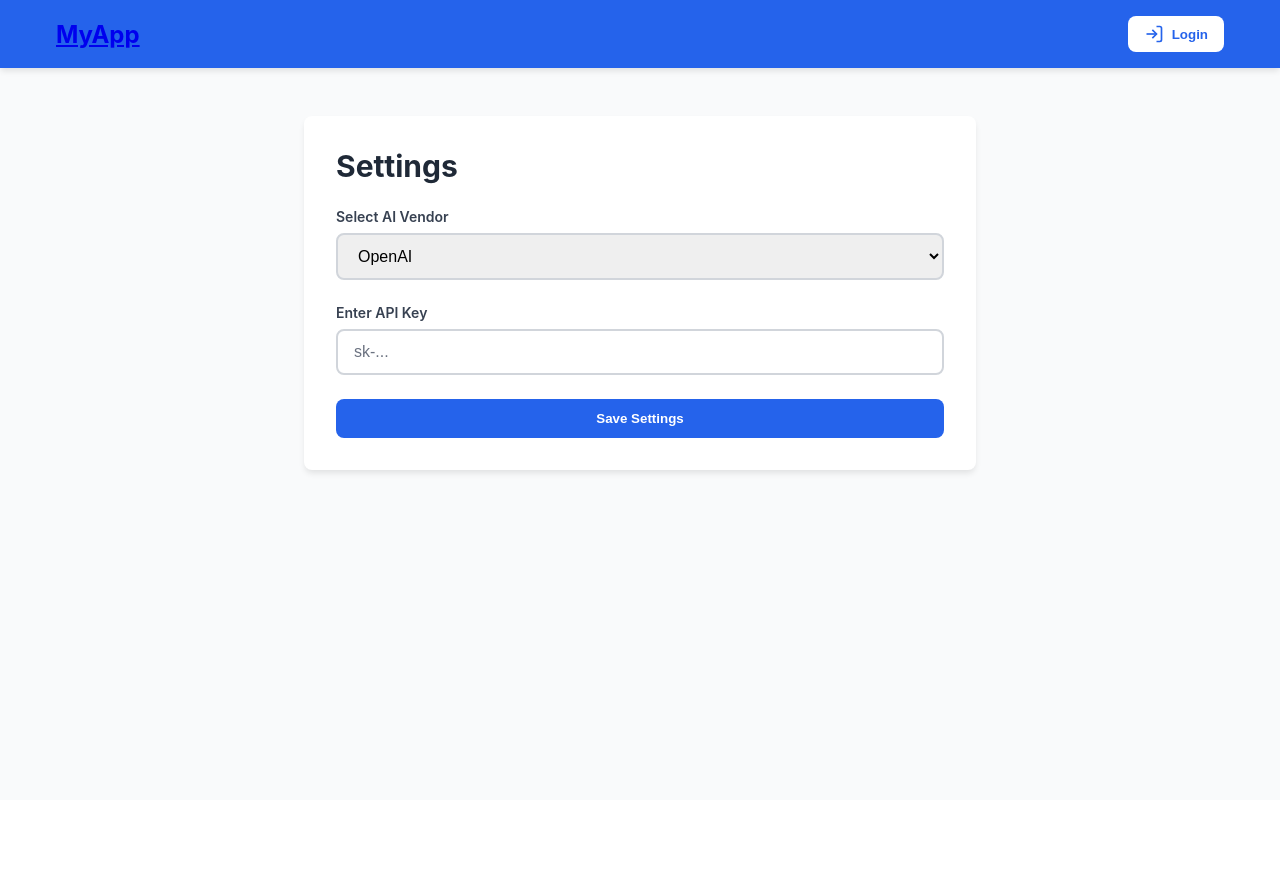
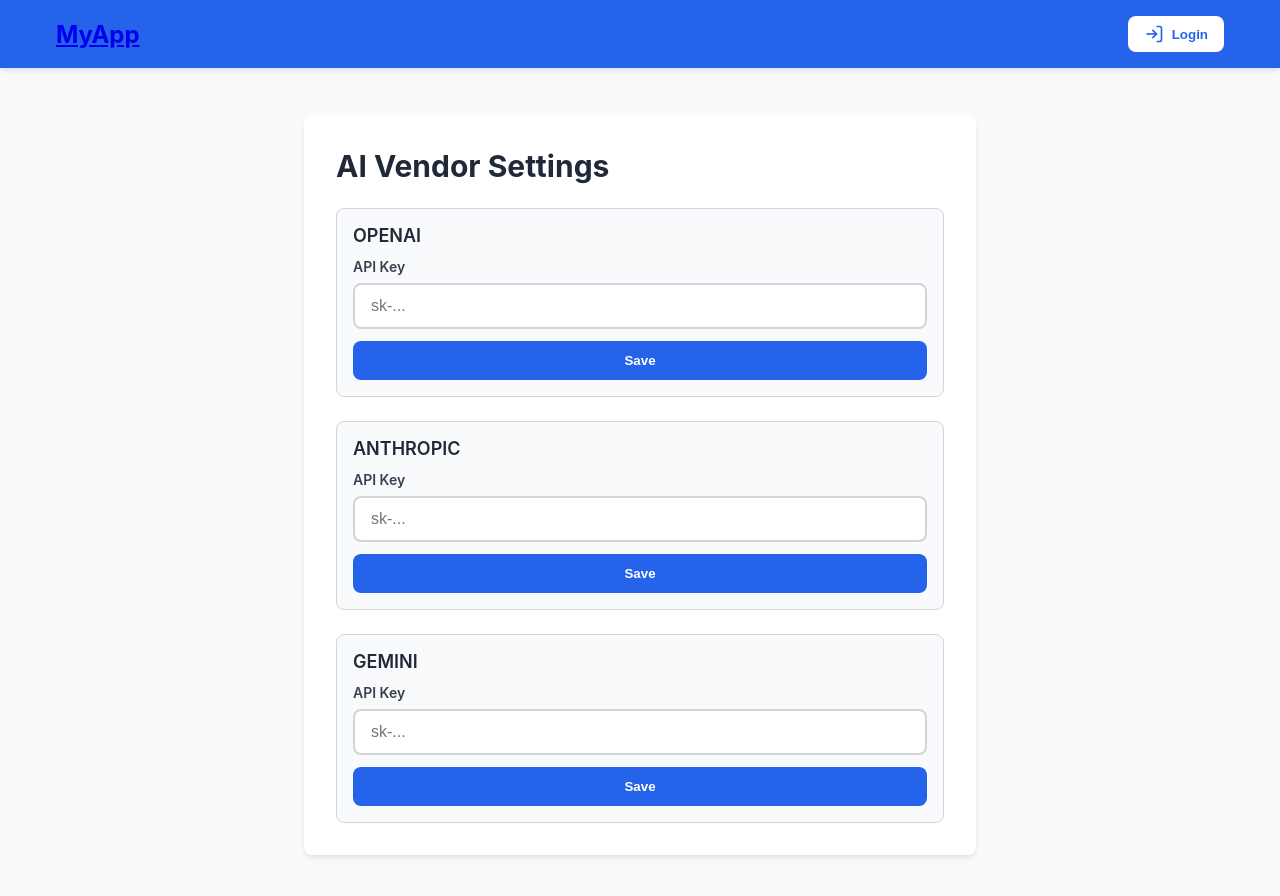
Before and after one commit to GenFlowly/genai-proxy-service, a React (Create React App) app in the folder genai-react-app/: page /settings in a window 1280 px wide. Shown: the top 896 px of the page. Before the commit the page ends 800 px from the top, so only its background shows below. Built offline with nearby package versions, Linux system fonts and the light colour scheme; the HTML template or start-up script is replaced by a standard one.

Commit message:
Added store API key functionality

```diff
--- a/genai-react-app/src/config/endpoints.ts
+++ b/genai-react-app/src/config/endpoints.ts
@@ -6,6 +6,6 @@ const API_PREFIX = '/api/v1';
 export const endpoints = {
     onboardCustomer: `${BASE}${API_PREFIX}/onboard`,
     getCustomerProfile: `${BASE}${API_PREFIX}/customer/profile`,
-    updateSettings: `${BASE}${API_PREFIX}/settings`,
+    storeCustomerVendorApiKey: `${BASE}${API_PREFIX}/store-api-key`,
     generateText: `${BASE}${API_PREFIX}/generate-text`,
 };
--- a/genai-react-app/src/pages/LandingPage.tsx
+++ b/genai-react-app/src/pages/LandingPage.tsx
@@ -70,9 +70,7 @@ export default function LandingPage(): React.ReactElement {
             <div className={styles.content}>
                 <TextField markdown={markdown} onMarkdownChange={setMarkdown} />
 
-                {/* Vendor Selection */}
                 <div className={styles.vendorSection}>
-                    <label>Select Vendors:</label>
                     <div className={styles.vendorList}>
                         {allVendors.map(vendor => (
                             <button
@@ -87,19 +85,8 @@ export default function LandingPage(): React.ReactElement {
                             </button>
                         ))}
                     </div>
-
-                    {selectedVendors.length > 0 && (
-                        <div className={styles.selectedVendors}>
-                            {selectedVendors.map(v => (
-                                <span key={v} className={styles.vendorTag}>
-                  {v}
-                </span>
-                            ))}
-                        </div>
-                    )}
                 </div>
 
-                {/* Submit */}
                 <button
                     onClick={handleGenerateText}
                     className={styles.submitButton}
@@ -108,7 +95,6 @@ export default function LandingPage(): React.ReactElement {
                     {isLoading ? 'Generating...' : 'Send to API'}
                 </button>
 
-                {/* Response Section */}
                 {responses.length > 0 && (
                     <div className={styles.responseBox}>
 
--- a/genai-react-app/src/pages/SettingsPage.module.scss
+++ b/genai-react-app/src/pages/SettingsPage.module.scss
@@ -33,6 +33,20 @@
   gap: $spacing-xl;
 }
 
+.vendorSection {
+  border: 1px solid $border-color;
+  border-radius: $radius-md;
+  padding: $spacing-lg;
+  background-color: $background-gray;
+}
+
+.vendorName {
+  font-size: 1.125rem;
+  font-weight: 600;
+  color: $text-primary;
+  margin-bottom: $spacing-md;
+}
+
 .formGroup {
   display: flex;
   flex-direction: column;
@@ -46,7 +60,6 @@
   margin-bottom: $spacing-sm;
 }
 
-.formSelect,
 .formInput {
   width: 100%;
   padding: $spacing-md $spacing-lg;
@@ -61,8 +74,10 @@
   }
 }
 
-.formInput::placeholder {
-  color: $text-muted;
+.keyStatus {
+  color: $success-text;
+  font-size: 0.875rem;
+  margin-top: $spacing-xs;
 }
 
 .submitButton {
@@ -75,9 +90,15 @@
   border: none;
   cursor: pointer;
   transition: background-color $transition-normal;
+  margin-top: $spacing-md;
 
   &:hover {
     background-color: $primary-dark;
+  }
+
+  &:disabled {
+    opacity: 0.7;
+    cursor: not-allowed;
   }
 }
 
--- a/genai-react-app/src/pages/SettingsPage.tsx
+++ b/genai-react-app/src/pages/SettingsPage.tsx
@@ -1,61 +1,121 @@
-import React, { useState } from 'react';
-import Navbar from '../components/Navbar';
-import styles from './SettingsPage.module.scss';
+import React, { useState } from 'react'
+import Navbar from '../components/Navbar'
+import styles from './SettingsPage.module.scss'
+import { useAuth } from '../context/AuthContext'
+import { AIVendor } from '../constants/vendors'
+import { storeCustomerVendorApiKey } from '../services/storeApiKeys'
 
 export default function SettingsPage(): React.ReactElement {
-    const [aiVendor, setAiVendor] = useState<string>('openai');
-    const [apiKey, setApiKey] = useState<string>('');
-    const [saved, setSaved] = useState<boolean>(false);
+    const { customerId, getAccessTokenSilently, isAuthenticated } = useAuth()
 
-    const handleSubmit = (): void => {
-        setSaved(true);
-        setTimeout(() => setSaved(false), 3000);
-    };
+    const vendors = Object.values(AIVendor) as AIVendor[]
+
+    const [apiKeys, setApiKeys] = useState<Record<AIVendor, string>>({
+        [AIVendor.OPENAI]: '',
+        [AIVendor.ANTHROPIC]: '',
+        [AIVendor.GEMINI]: '',
+    })
+
+    const [savedVendors, setSavedVendors] = useState<Record<AIVendor, boolean>>({
+        [AIVendor.OPENAI]: false,
+        [AIVendor.ANTHROPIC]: false,
+        [AIVendor.GEMINI]: false,
+    })
+
+    const [message, setMessage] = useState<string | null>(null)
+    const [loading, setLoading] = useState<Record<AIVendor, boolean>>({
+        [AIVendor.OPENAI]: false,
+        [AIVendor.ANTHROPIC]: false,
+        [AIVendor.GEMINI]: false,
+    })
+
+    const handleChange = (vendor: AIVendor, value: string) => {
+        setApiKeys(prev => ({ ...prev, [vendor]: value }))
+    }
+
+    const handleSave = async (vendor: AIVendor) => {
+        if (!isAuthenticated || !customerId) {
+            alert('Please log in first.')
+            return
+        }
+
+        const apiKey = apiKeys[vendor]
+        if (!apiKey.trim()) {
+            alert('Please enter an API key.')
+            return
+        }
+
+        if (savedVendors[vendor]) {
+            const confirmOverwrite = window.confirm(
+                `An API key for ${vendor} already exists. Overwrite it?`
+            )
+            if (!confirmOverwrite) return
+        }
+
+        try {
+            setLoading(prev => ({ ...prev, [vendor]: true }))
+            const token = await getAccessTokenSilently()
+
+            await storeCustomerVendorApiKey(token, {
+                customerId,
+                aiVendor: vendor,
+                apiKey,
+            })
+
+            setSavedVendors(prev => ({ ...prev, [vendor]: true }))
+            setApiKeys(prev => ({ ...prev, [vendor]: '' })) // ✅ Clear input
+            setMessage(`${vendor} API key saved successfully.`)
+        } catch (error: any) {
+            console.error(error)
+            setMessage(error.message || 'Error saving API key.')
+        } finally {
+            setLoading(prev => ({ ...prev, [vendor]: false }))
+            setTimeout(() => setMessage(null), 3000)
+        }
+    }
 
     return (
         <div className={styles.page}>
             <Navbar />
             <div className={styles.content}>
                 <div className={styles.card}>
-                    <h2 className={styles.title}>Settings</h2>
+                    <h2 className={styles.title}>AI Vendor Settings</h2>
 
                     <div className={styles.form}>
-                        <div className={styles.formGroup}>
-                            <label className={styles.formLabel}>Select AI Vendor</label>
-                            <select
-                                value={aiVendor}
-                                onChange={(e) => setAiVendor(e.target.value)}
-                                className={styles.formSelect}
-                            >
-                                <option value="openai">OpenAI</option>
-                                <option value="claude">Claude</option>
-                                <option value="gemini">Gemini</option>
-                            </select>
-                        </div>
+                        {vendors.map(vendor => (
+                            <div key={vendor} className={styles.vendorSection}>
+                                <h3 className={styles.vendorName}>{vendor}</h3>
 
-                        <div className={styles.formGroup}>
-                            <label className={styles.formLabel}>Enter API Key</label>
-                            <input
-                                type="password"
-                                value={apiKey}
-                                onChange={(e) => setApiKey(e.target.value)}
-                                placeholder="sk-..."
-                                className={styles.formInput}
-                            />
-                        </div>
+                                <div className={styles.formGroup}>
+                                    <label className={styles.formLabel}>API Key</label>
+                                    <input
+                                        type="password"
+                                        placeholder="sk-..."
+                                        value={apiKeys[vendor]}
+                                        onChange={e => handleChange(vendor, e.target.value)}
+                                        className={styles.formInput}
+                                    />
+                                    {savedVendors[vendor] && (
+                                        <p className={styles.keyStatus}>✅ Key is set</p>
+                                    )}
+                                </div>
 
-                        <button onClick={handleSubmit} className={styles.submitButton}>
-                            Save Settings
-                        </button>
+                                <button
+                                    onClick={() => handleSave(vendor)}
+                                    className={styles.submitButton}
+                                    disabled={loading[vendor]}
+                                >
+                                    {loading[vendor] ? 'Saving...' : 'Save'}
+                                </button>
+                            </div>
+                        ))}
 
-                        {saved && (
-                            <div className={styles.successMessage}>
-                                Settings saved successfully!
-                            </div>
+                        {message && (
+                            <div className={styles.successMessage}>{message}</div>
                         )}
                     </div>
                 </div>
             </div>
         </div>
-    );
+    )
 }
--- /dev/null
+++ b/genai-react-app/src/services/storeApiKeys.ts
@@ -0,0 +1,29 @@
+import { HttpMethod } from '../constants/http'
+import { endpoints } from '../config/endpoints'
+
+export interface StoreCustomerVendorApiKeyRequest {
+    customerId: string
+    aiVendor: string
+    apiKey: string
+}
+
+/**
+ * Stores or updates a vendor API key for a given customer.
+ */
+export async function storeCustomerVendorApiKey(
+    token: string,
+    payload: StoreCustomerVendorApiKeyRequest
+): Promise<void> {
+    const response = await fetch(endpoints.storeCustomerVendorApiKey, {
+        method: HttpMethod.POST,
+        headers: {
+            'Content-Type': 'application/json',
+            Authorization: `Bearer ${token}`,
+        },
+        body: JSON.stringify(payload),
+    })
+
+    if (!response.ok) {
+        throw new Error(`Failed to save key for ${payload.aiVendor}: ${response.statusText}`)
+    }
+}
--- a/genai-react-app/src/services/textGenService.ts
+++ b/genai-react-app/src/services/textGenService.ts
@@ -8,10 +8,8 @@ interface GenerateTextRequest {
     customerId: string
 }
 
-
 export interface GenerateTextResponse {
-    // matches the Kotlin backend: data class GenerateTextResponse(val text: String?)
-    text?: string | null
+    text: string
 }
 
 
```
